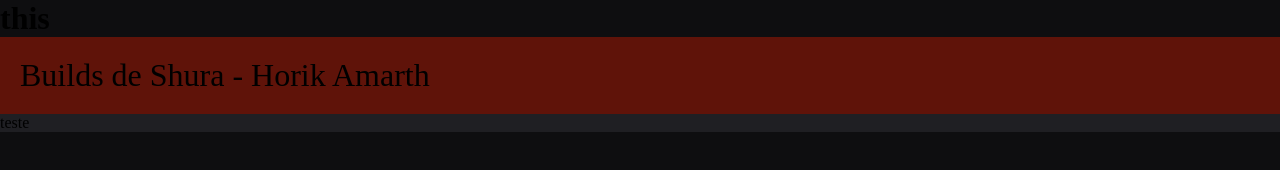
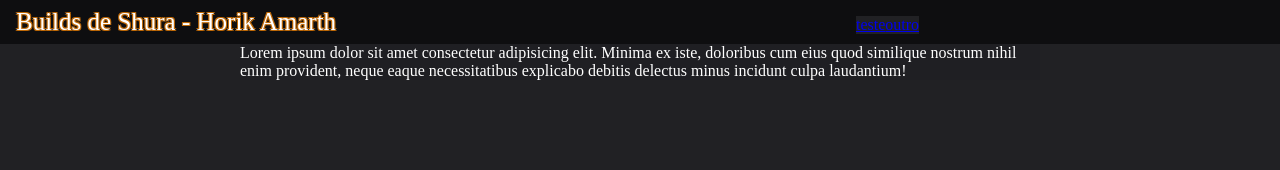
Before and after one commit to AldoBrane/BuildsShuraHorik, a plain HTML site: page index.html in a window 1280 px wide. Drawn offline with Linux system fonts and the light colour scheme.

Commit message:
Melhoria do Design

```diff
--- a/assets/css/style.css
+++ b/assets/css/style.css
@@ -1,23 +1,48 @@
 * {
     margin: 0px;
     padding: 0px;
-    background-color: rgb(14, 14, 16);
+    background-color: rgb(33, 33, 36);
 
 }
 
-.upperbanner {
-    padding: 20px;
-    font-size: 2em;
-    background-color: rgb(95, 19, 9);
+#container {
 
+    margin: 0 auto;
+    padding: 8px;
+    background-color: rgb(14, 14, 16);
 }
 
-.darkercolor {
+#intro {
+    display: inline;
+    padding: 8px;
+    font-size: 25px;
+    background-color: rgb(14, 14, 16);
+    color: white;
+    text-shadow: -1px -1px 0 rgb(189, 104, 7), 1px -1px 0 rgb(189, 104, 7), -1px 1px 0 rgb(189, 104, 7), 1px 1px 0 rgb(189, 104, 7);
+    text-align: left;
+}
+
+#SocialMedia{
+    margin-left: 40%;
+    display: inline-flex;
+    text-align: center;
+    color: white;
+}
+
+.greycolor {
+    margin: 0 auto;
+    max-width: 800px;
     background-color: rgb(31, 31, 35);
+    color: white;
 
 }
 
 h1{
-    margin: 0px;
+    margin: 0 auto;
+    max-width: 800px;
     padding: 0px;
 }
+
+.popUpText {
+    overflow-y: auto;
+}
--- a/index.html
+++ b/index.html
@@ -8,12 +8,17 @@
   <link rel="stylesheet" href="./assets/css/style.css">
 </head>
 <body>
-  <h1>this</h1>
-  <div class="upperbanner">
-    Builds de Shura - Horik Amarth
+  <div id="container">
+    <div id="intro">
+      Builds de Shura - Horik Amarth
+    </div>
+    <div id="SocialMedia">
+      <a href="#"> teste</a>
+      <a href="#"> outro</a>
+    </div>
   </div>
-  <div class="darkercolor">
-    teste
+  <div class="greycolor">
+    Lorem ipsum dolor sit amet consectetur adipisicing elit. Minima ex iste, doloribus cum eius quod similique nostrum nihil enim provident, neque eaque necessitatibus explicabo debitis delectus minus incidunt culpa laudantium!
   </div>
 </body>
 </html>
```
